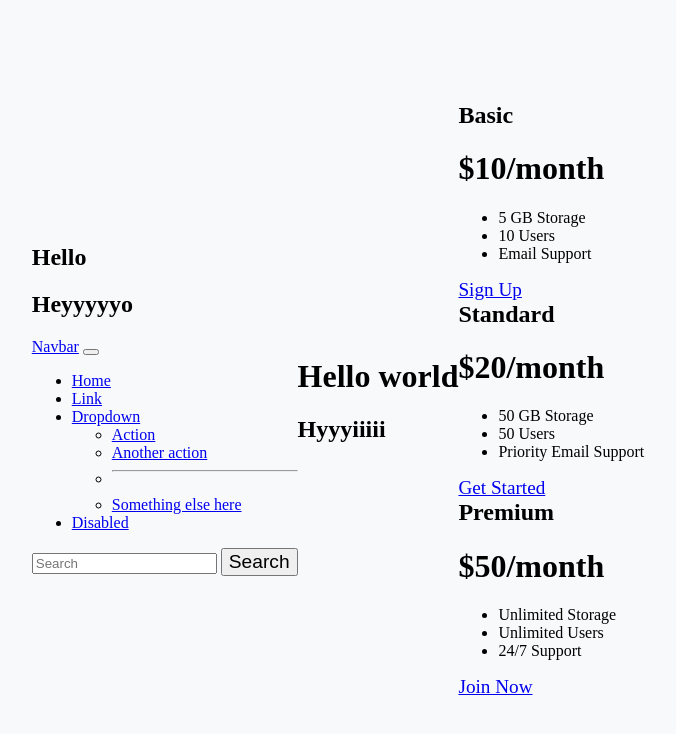
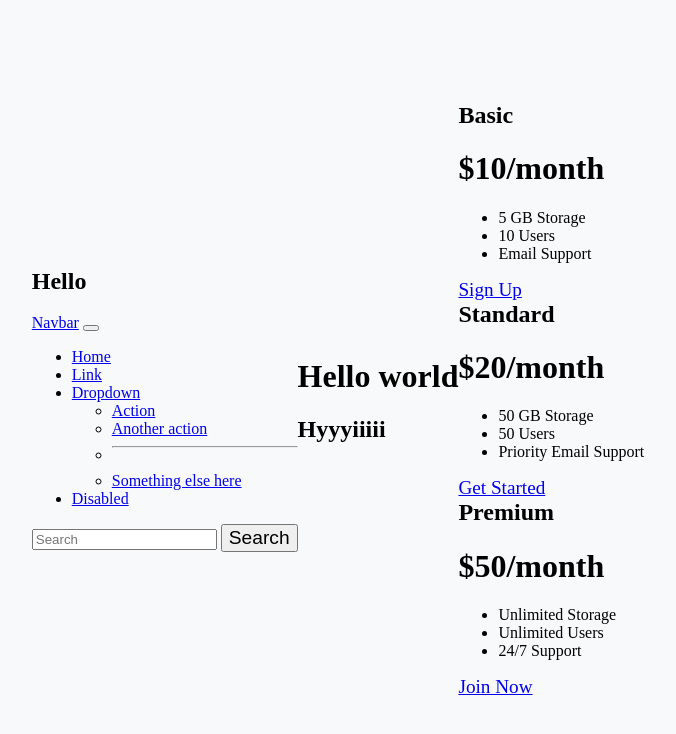
Before and after one commit to Suraj8853/code-forms, a plain HTML site: page index.html in a window 1280 px wide. Shown: the whole page, without its empty margins (302-978 px from the left). Drawn offline with Linux system fonts and the light colour scheme.

```diff
--- a/index.html
+++ b/index.html
@@ -37,7 +37,6 @@
 
     <div>
       <h1>Hello</h1>
-     <h2>Heyyyyyo</h2>
     </div>
     <div class="container-fluid">
       <a class="navbar-brand" href="#">Navbar</a>
```
